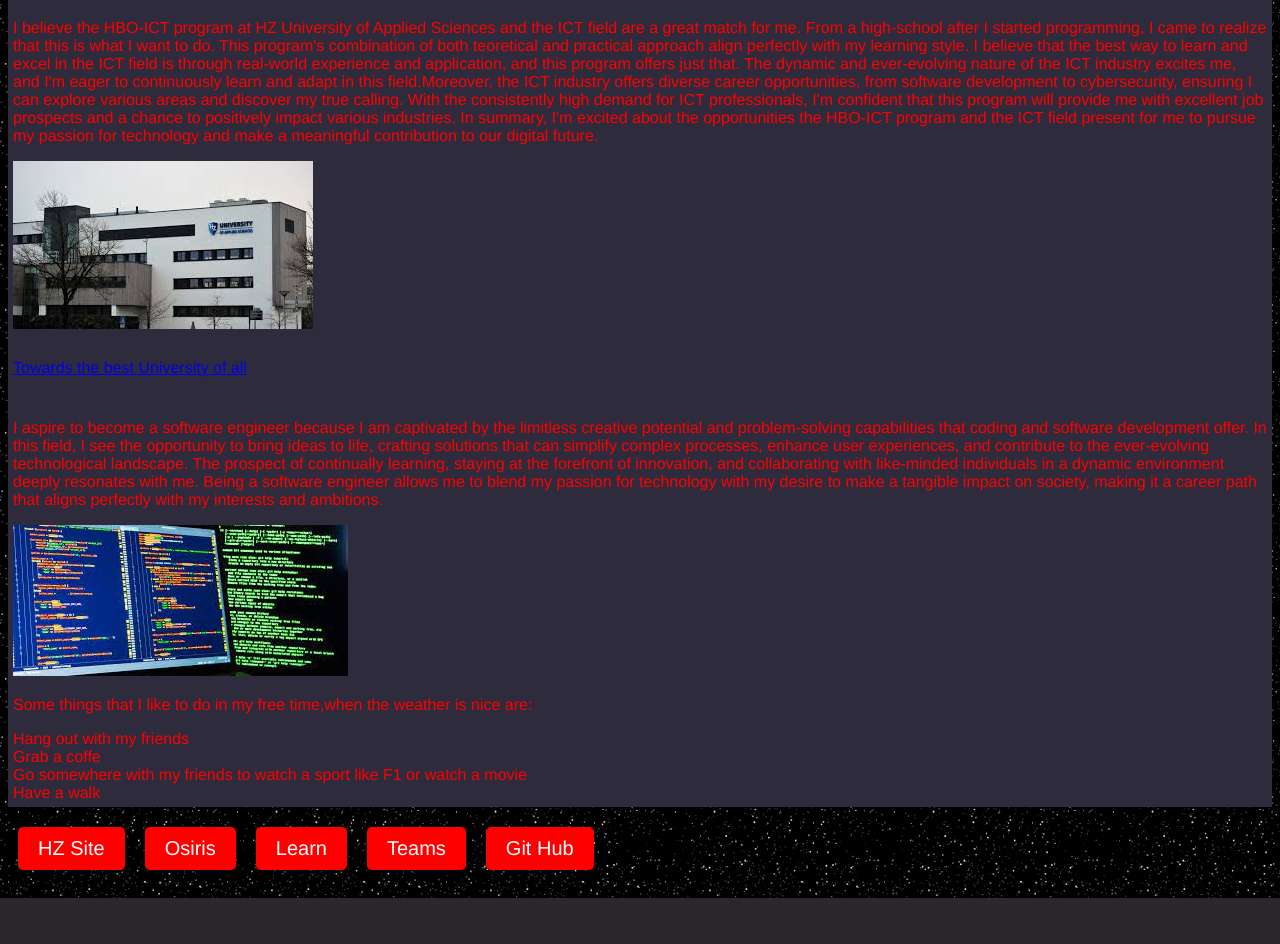
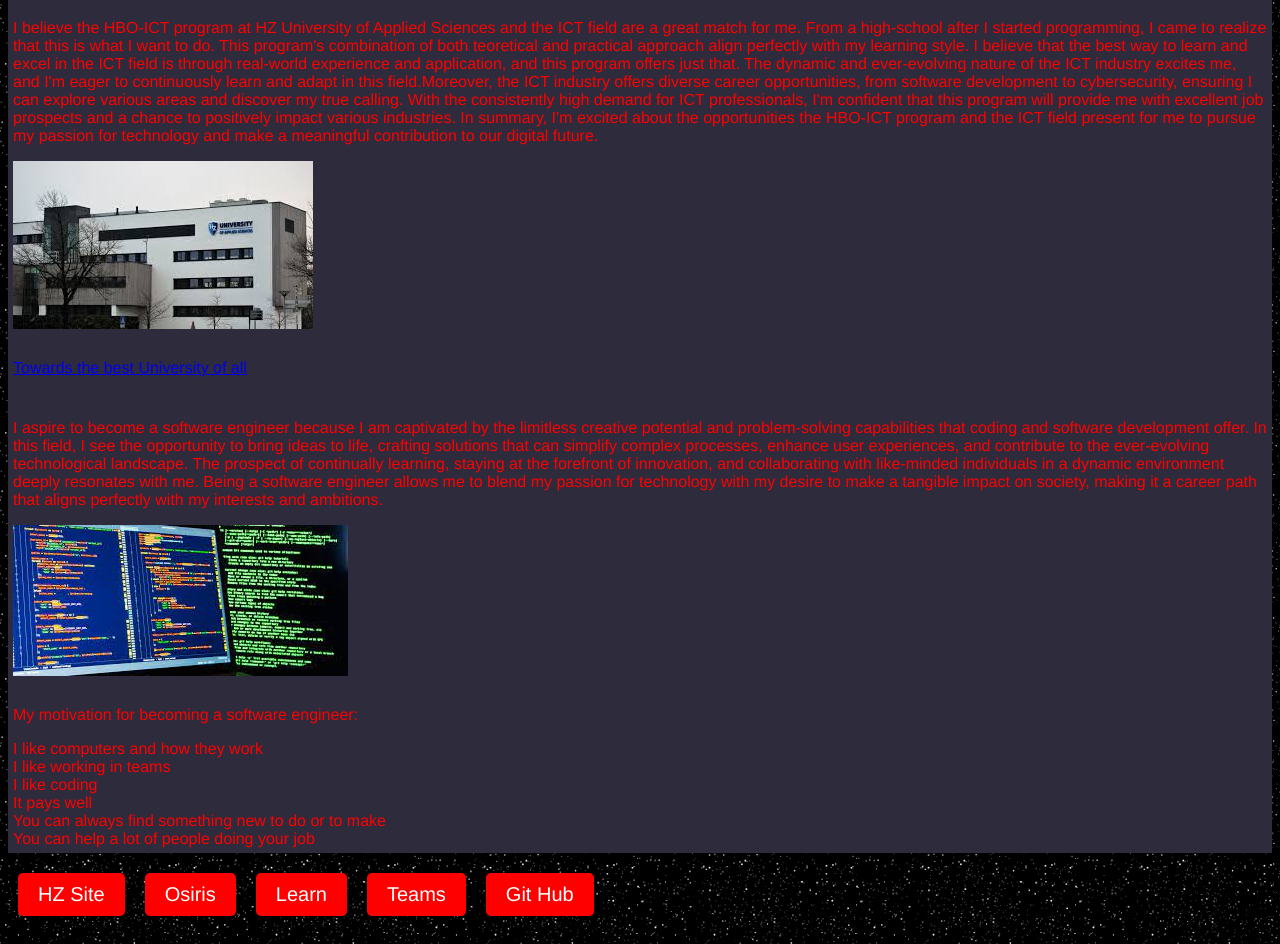
Before and after one commit to Gogu101/.github.io, a plain HTML site: page index.html in a window 1280 px wide. Shown: the part 133-1077 px from the top of the page. Before the commit the page ends 1031 px from the top, so only its background shows below. Drawn offline with Linux system fonts and the light colour scheme.

Commit message:
Made changes to the webfile

```diff
--- a/index.html
+++ b/index.html
@@ -40,13 +40,17 @@
         that aligns perfectly with my interests and ambitions.
         </p>
         <img src="se.jpg">
-        <p>Some things that I like to do in my free time,when the weather is nice are:</p>
-        <ul>
-          <li>Hang out with my friends</li>
-          <li>Grab a coffe</li>
-          <li>Go somewhere with my friends to watch a sport like F1 or watch a movie</li>
-          <li>Have a walk</li>
-        </ul>
+  </div>
+  <div>
+    <p>My motivation for becoming a software engineer:</p>
+    <ul>
+      <li>I like computers and how they work</li>
+      <li>I like working in teams</li>
+      <li>I like coding</li>
+      <li>It pays well</li>
+      <li>You can always find something new to do or to make</li>
+      <li>You can help a lot of people doing your job</li>
+    </ul>
   </div>
 </body>
 <ul id aside>
```
Also changed, not shown: profile.html (+7 -0 lines).
